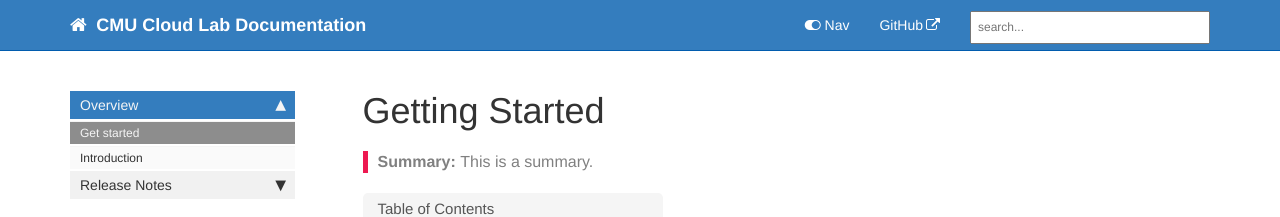
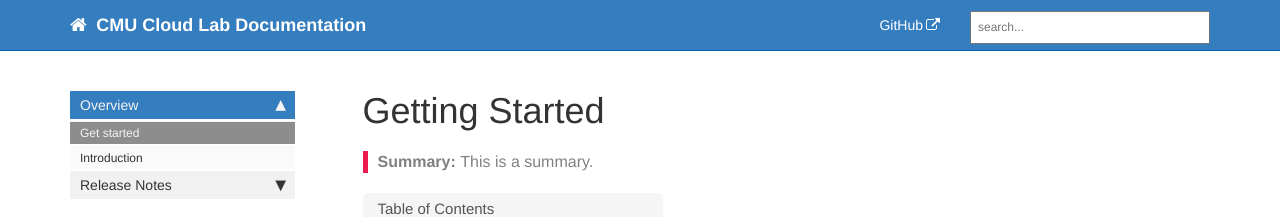
Before and after one commit to cmu-cloud-lab/cmu-cloud-lab.github.io, a Jekyll site: the page built from index.md, in a window 1280 px wide. Shown: the top 217 px of the page. Built offline with Jekyll 4.4.1, drawn with Linux system fonts in a browser that asks for light colours; comment, search, counter and statistics services are not loaded.

Commit message:
Nav toggle

```diff
--- a/_includes/topnav.html
+++ b/_includes/topnav.html
@@ -2,12 +2,16 @@
 <nav class="navbar navbar-inverse navbar-static-top">
     <div class="container topnavlinks">
         <div class="navbar-header">
+            <button type="button" class="navbar-toggle" data-toggle="collapse" data-target="#bs-example-navbar-collapse-1">
+                <span class="sr-only">Toggle navigation</span>
+                <span class="icon-bar"></span>
+                <span class="icon-bar"></span>
+                <span class="icon-bar"></span>
+            </button>
             <a class="fa fa-home fa-lg navbar-brand" href="index.html">&nbsp;<span class="projectTitle"> {{site.topnav_title}}</span></a>
         </div>
         <div class="collapse navbar-collapse" id="bs-example-navbar-collapse-1">
             <ul class="nav navbar-nav navbar-right">
-                <!-- toggle sidebar button -->
-                <li><a id="tg-sb-link" href="#"><i id="tg-sb-icon" class="fa fa-toggle-on"></i> Nav</a></li>
                 <!-- entries without drop-downs appear here -->
 
 {% assign topnav = site.data[page.topnav] %}
```
